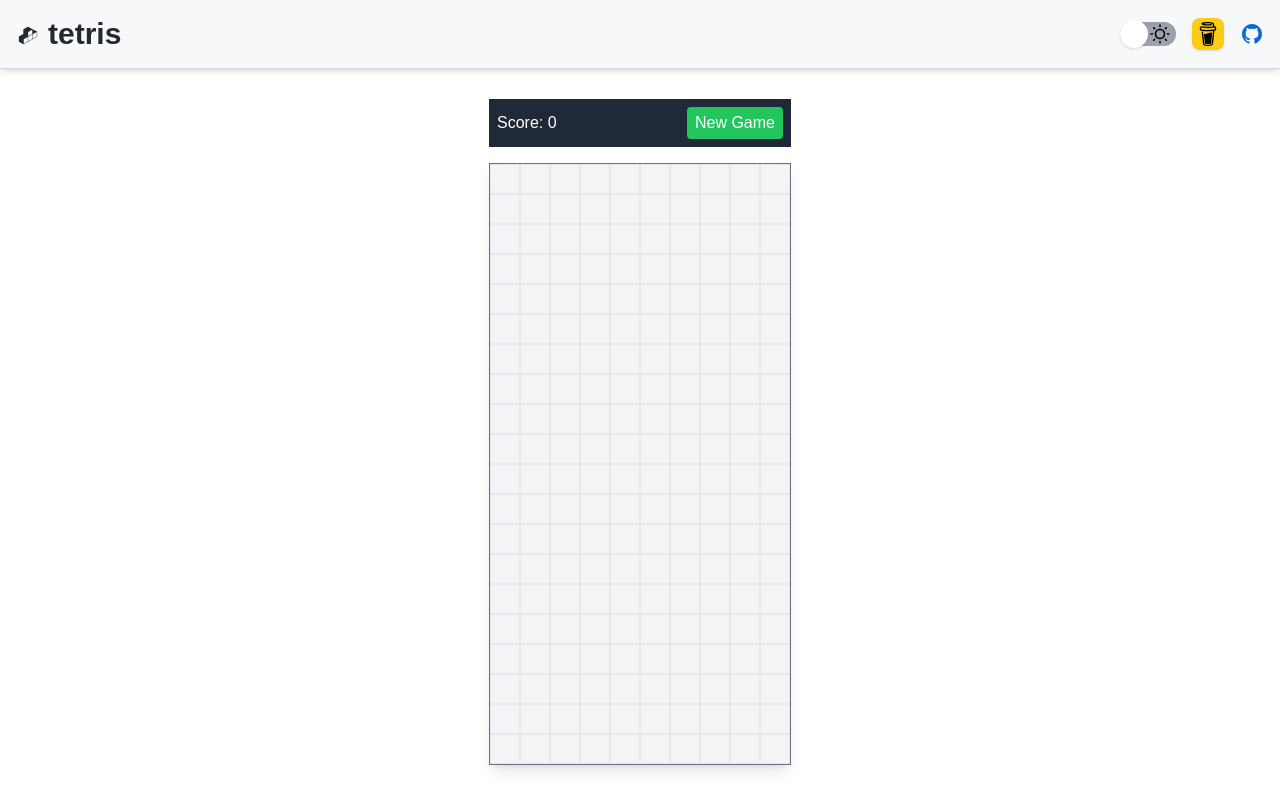
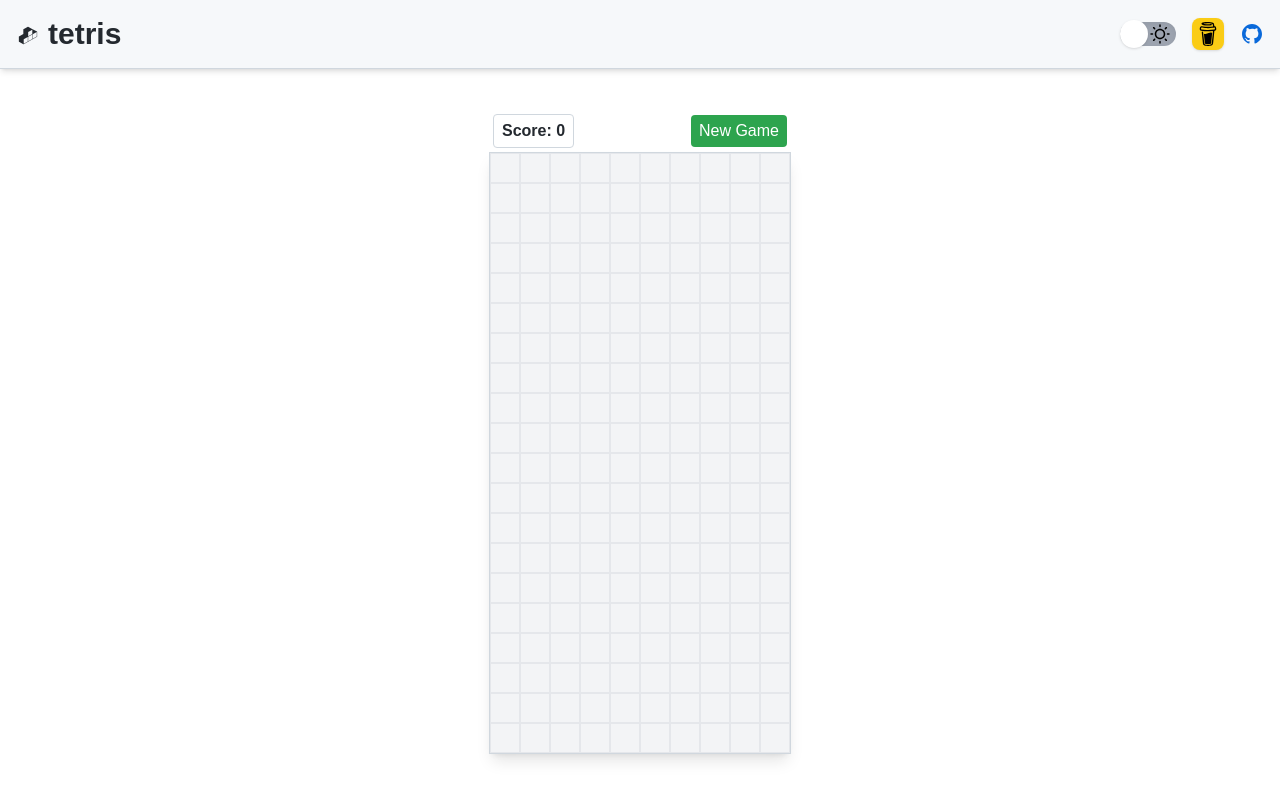
Before and after one commit to muzabol2/tetris, a Next.js app: page / in a window 1280 px wide. Built offline with nearby package versions, Linux system fonts and the light colour scheme.

Commit message:
Adjust board to tailwind colors

```diff
--- a/src/app/layout.tsx
+++ b/src/app/layout.tsx
@@ -14,7 +14,7 @@ interface Props {
 
 const RootLayout = ({ children }: Readonly<Props>) => (
   <html lang="en" suppressHydrationWarning>
-    <body className="bg-background text-foreground flex min-h-screen flex-col transition-colors duration-200">
+    <body className="flex min-h-screen flex-col bg-background text-foreground transition-colors duration-200">
       <ThemeProvider attribute="class" defaultTheme="system" enableSystem>
         <Navbar />
         <main className="mx-auto mb-0 mt-16 flex w-full max-w-7xl flex-1 flex-col items-center justify-center px-6 lg:px-12">
--- a/src/components/Navbar.tsx
+++ b/src/components/Navbar.tsx
@@ -9,9 +9,9 @@ const url = {
 };
 
 const Navbar = () => (
-  <header className="bg-header dark:bg-header fixed left-0 right-0 top-0 z-50 flex w-full justify-center shadow-md transition-colors duration-200">
+  <header className="fixed left-0 right-0 top-0 z-50 flex w-full justify-center bg-header shadow-md transition-colors duration-200 dark:bg-header">
     <div className="flex w-full max-w-7xl items-center justify-between p-4">
-      <h1 className="text-foreground flex items-center gap-2 text-3xl font-bold">
+      <h1 className="flex items-center gap-2 text-3xl font-bold text-foreground">
         <LogoIcon />
         tetris
       </h1>
--- a/src/game/index.tsx
+++ b/src/game/index.tsx
@@ -10,30 +10,30 @@ const TetrisGame = () => {
   } = TetrisGameLogic();
 
   return (
-    <div className="grid gap-4">
+    <div className="grid">
       {/* Control Section */}
-      <div className="flex items-center justify-between bg-gray-800 p-2 text-white">
-        <span>Score: {score}</span>
+      <div className="flex items-center justify-between p-1">
+        <span className="rounded border border-border px-2 py-1 font-semibold text-foreground">Score: {score}</span>
 
         {gameStatus !== GameStatus.NOT_STARTED &&
           gameStatus !== GameStatus.GAME_OVER &&
           (gameStatus === GameStatus.RUNNING ? (
-            <button onClick={pauseGame} className="rounded bg-yellow-500 px-2 py-1 text-white hover:bg-yellow-700">
+            <button onClick={pauseGame} className="rounded bg-yellow-500 px-2 py-1 text-buttonText hover:bg-yellow-700">
               Pause
             </button>
           ) : (
-            <button onClick={resumeGame} className="rounded bg-blue-500 px-2 py-1 text-white hover:bg-blue-700">
+            <button onClick={resumeGame} className="rounded bg-blue-500 px-2 py-1 text-buttonText hover:bg-blue-700">
               Resume
             </button>
           ))}
 
-        <button onClick={newGame} className="rounded bg-green-500 px-2 py-1 text-white hover:bg-green-700">
+        <button onClick={newGame} className="rounded bg-buttonBg px-2 py-1 text-buttonText hover:bg-green-700">
           New Game
         </button>
       </div>
 
       {/* Game Board */}
-      <div className="grid-rows-20 relative grid grid-cols-10 border border-gray-500 bg-gray-100 shadow-lg dark:bg-gray-900">
+      <div className="grid-rows-20 relative grid grid-cols-10 border border-border bg-background shadow-lg dark:bg-gray-900">
         {grid.map((row, rowIndex) =>
           row.map((cell, colIndex) => (
             <div
--- a/tailwind.config.ts
+++ b/tailwind.config.ts
@@ -1,7 +1,18 @@
 module.exports = {
   content: ["./src/**/*.{js,ts,jsx,tsx,mdx,html}"],
   theme: {
-    extend: {},
+    extend: {
+      colors: {
+        background: "var(--background)",
+        foreground: "var(--foreground)",
+        header: "var(--header)",
+        border: "var(--border)",
+        mutedText: "var(--muted-text)",
+        link: "var(--link)",
+        buttonBg: "var(--button-bg)",
+        buttonText: "var(--button-text)",
+      },
+    },
   },
   darkMode: "class",
   plugins: [],
```
